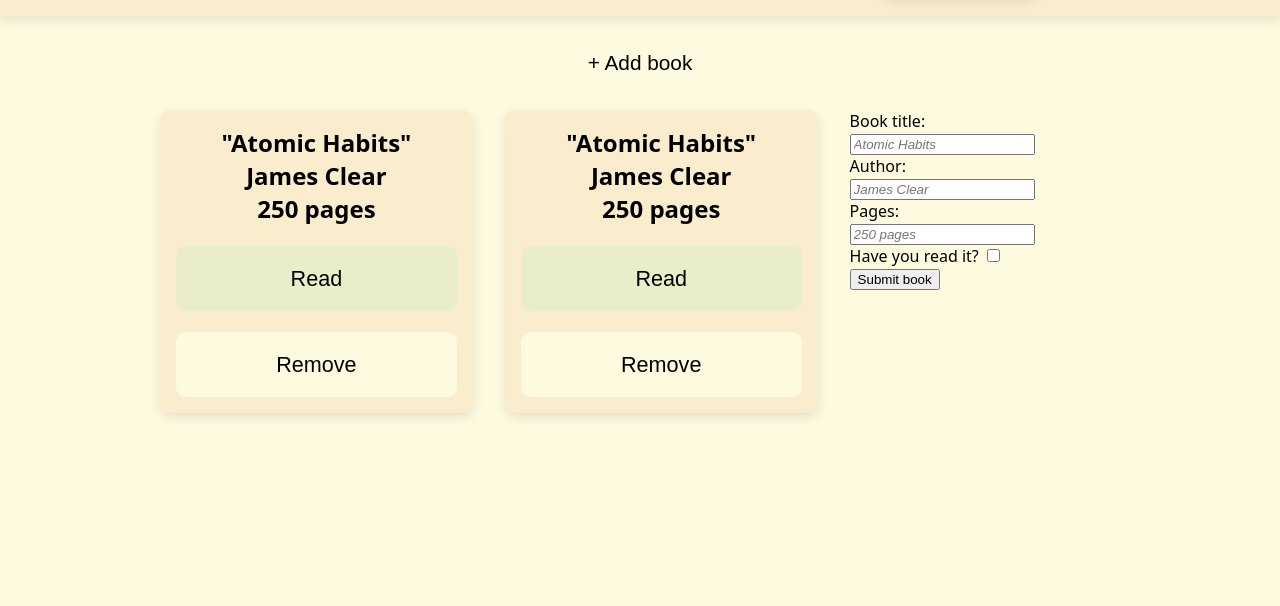
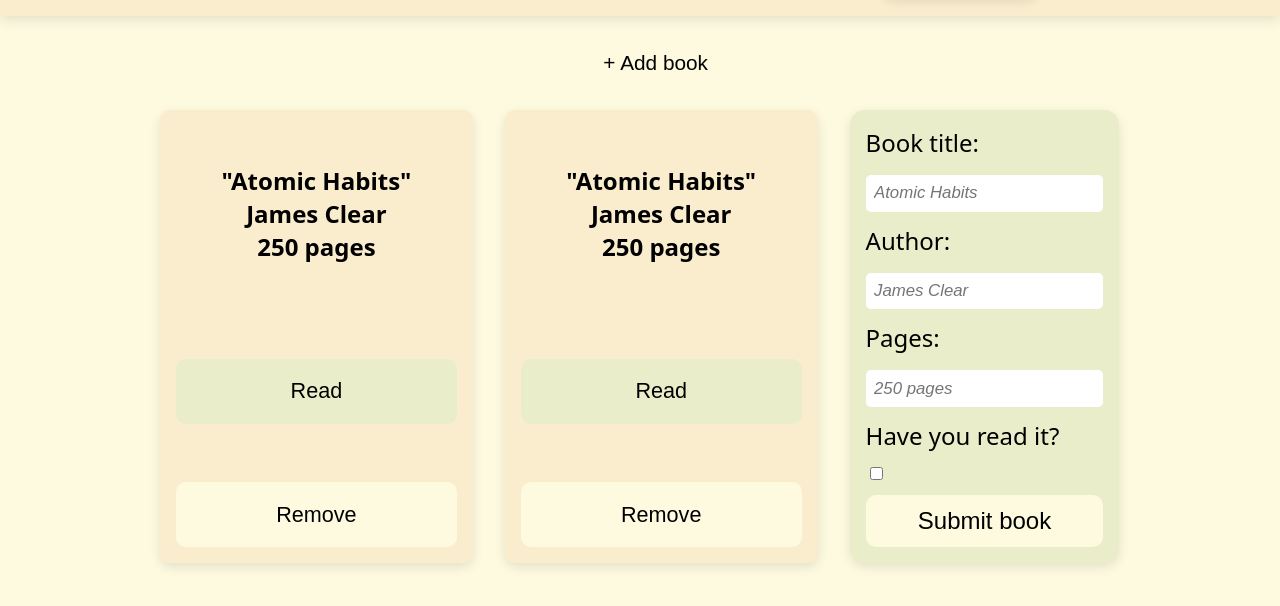
Before and after one commit to baldx/Library, a plain HTML site: page index.html in a window 1280 px wide. Both pictures are taken after a click on the button "+ Add book". Shown: the part 70-676 px from the top of the page. Drawn offline with Linux system fonts and the light colour scheme.

Commit message:
change from class to id bug

```diff
--- a/style.css
+++ b/style.css
@@ -128,7 +128,7 @@ main {
 
 /*Book form*/
 
-.book-form form {
+#book-form form {
     background-color: var(--btn-color);
     box-shadow: rgba(0, 0, 0, 0.1) 0px 4px 12px;
     font-size: 1.5em;
@@ -140,7 +140,7 @@ main {
     grid-template-rows: repeat(5, 1fr);
 }
 
-.book-form form input {
+#book-form form input {
     box-sizing: border-box;
     outline: none;
     border: none;
@@ -149,7 +149,7 @@ main {
     padding: 0.5em;
 }
 
-.book-form form button {
+#book-form form button {
     outline: none;
     border: none;
     border-radius: 10px;
@@ -158,11 +158,11 @@ main {
     font-size: inherit;
 }
 
-.book-form form button:active {
+#book-form form button:active {
     background-color: var(--btn-color-event);
 }
 
-.book-form form input[type="checkbox"] {
+#book-form form input[type="checkbox"] {
     justify-self: start;
 }
 
```
